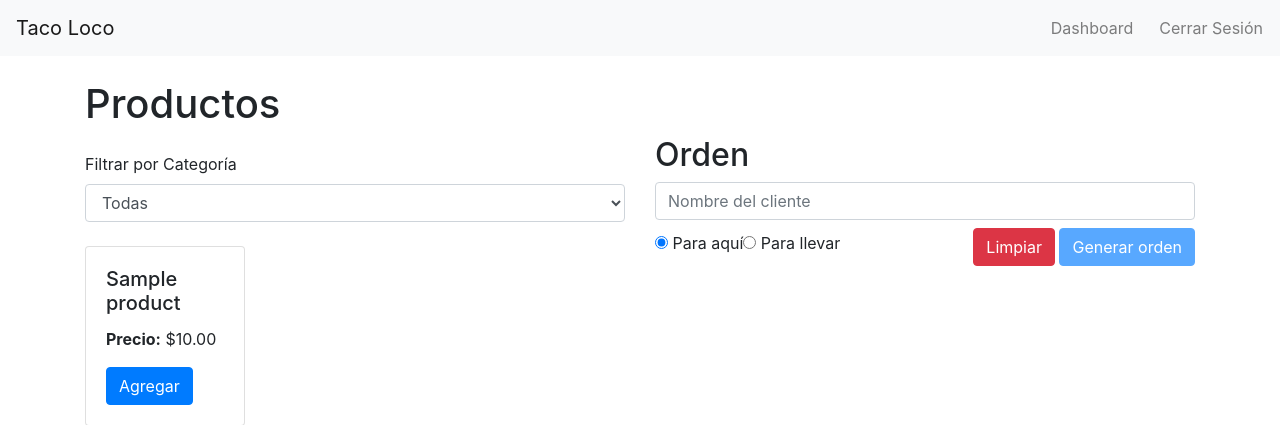
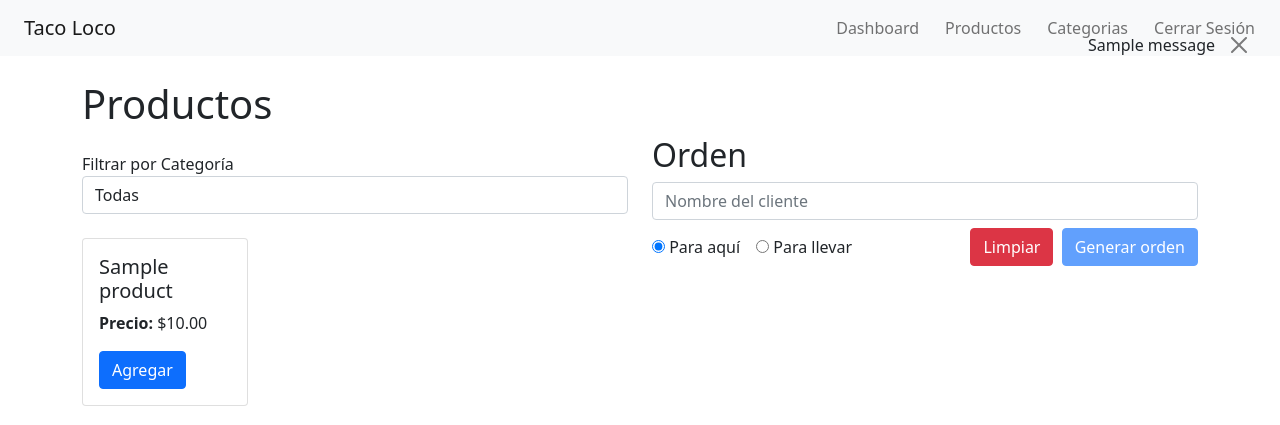
Before and after one commit to Arturo-MT/orders-api, a Django app: page / in a window 1280 px wide. Shown: the top 425 px of the page. Run offline with Django 5.2, Linux system fonts and the light colour scheme; a user stored in the database is signed in; tables that the repository leaves empty hold one stand-in row (values such as "Sample post"); one stand-in notice (Sample message) is shown; parts of the project's set-up code (start-up, migrations or seed data) failed here and were passed over; some libraries are stand-ins or nearby versions.

Commit message:
add new templates links

```diff
--- a/app/templates/base.html
+++ b/app/templates/base.html
@@ -5,22 +5,28 @@
   <meta charset="UTF-8" />
   <meta name="viewport" content="width=device-width, initial-scale=1.0" />
   <title>{% block title %}Orders API{% endblock %}</title>
-  <link rel="stylesheet" href="https://stackpath.bootstrapcdn.com/bootstrap/4.5.2/css/bootstrap.min.css" />
+  <link rel="stylesheet" href="https://cdn.jsdelivr.net/npm/bootstrap@5.1.0/dist/css/bootstrap.min.css" />
   <link rel="stylesheet" href="https://cdnjs.cloudflare.com/ajax/libs/font-awesome/5.15.4/css/all.min.css" />
 </head>
 
 <body>
-  <nav class="navbar navbar-expand-lg navbar-light bg-light">
+  <nav class="navbar navbar-expand-lg navbar-light bg-light px-4">
     <a class="navbar-brand" href="{% url 'home' %}">Taco Loco</a>
-    <button class="navbar-toggler" type="button" data-toggle="collapse" data-target="#navbarNav"
+    <button class="navbar-toggler" type="button" data-bs-toggle="collapse" data-bs-target="#navbarNav"
       aria-controls="navbarNav" aria-expanded="false" aria-label="Toggle navigation">
       <span class="navbar-toggler-icon"></span>
     </button>
     <div class="collapse navbar-collapse" id="navbarNav">
-      <ul class="navbar-nav ml-auto">
+      <ul class="navbar-nav ms-auto">
         {% if user.is_authenticated %}
-        <li class="nav-item mr-4">
+        <li class="nav-item me-4">
           <a class="btn btn-link nav-link" href="{% url 'dashboard' %}" style="padding: 0;">Dashboard</a>
+        </li>
+        <li class="nav-item me-4">
+          <a class="btn btn-link nav-link" href="{% url 'product_template_view' %}" style="padding: 0;">Productos</a>
+        </li>
+        <li class="nav-item me-4">
+          <a class="btn btn-link nav-link" href="{% url 'category_template_view' %}" style="padding: 0;">Categorias</a>
         </li>
         <li class="nav-item">
           <form method="post" action="{% url 'auth_logout' %}">
@@ -30,25 +36,31 @@
             </button>
           </form>
         </li>
-        {% else %}
-        <li class="nav-item">
-          <a class="nav-link" href="{% url 'auth_login' %}">Iniciar Sesión</a>
-        </li>
-        <li class="nav-item">
-          <a class="nav-link" href="{% url 'auth_register' %}">Registrarse</a>
-        </li>
         {% endif %}
       </ul>
     </div>
   </nav>
   <div class="container mt-4">
+    {% if messages %}
+    <div class="position-absolute top-0 end-0 p-3" style="z-index: 1050;">
+      {% for message in messages %}
+      <div
+        class="alert {% if message.tags %}{{ message.tags }}{% else %}alert-info{% endif %} alert-dismissible fade show d-flex justify-content-center justify-content-between"
+        role="alert">
+        <p class="mb-0">{{ message }}</p>
+        <button type="button" class="btn-close ms-3" data-bs-dismiss="alert" aria-label="Close">
+        </button>
+      </div>
+      {% endfor %}
+    </div>
+    {% endif %}
     {% block content %}
     <!-- Content -->
-    {% endblock %} {% block extra_js %}{% endblock %}
+    {% endblock %}
+    {% block extra_js %}{% endblock %}
   </div>
-  <script src="https://code.jquery.com/jquery-3.5.1.slim.min.js"></script>
-  <script src="https://cdn.jsdelivr.net/npm/@popperjs/core@2.5.4/dist/umd/popper.min.js"></script>
-  <script src="https://stackpath.bootstrapcdn.com/bootstrap/4.5.2/js/bootstrap.min.js"></script>
+  <script src="https://cdn.jsdelivr.net/npm/@popperjs/core@2.11.6/dist/umd/popper.min.js"></script>
+  <script src="https://cdn.jsdelivr.net/npm/bootstrap@5.1.0/dist/js/bootstrap.bundle.min.js"></script>
 </body>
 
 </html>
```
